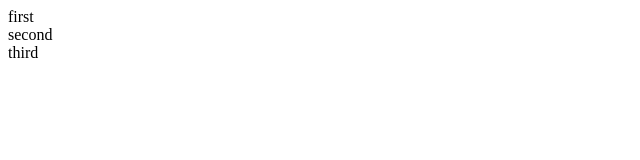
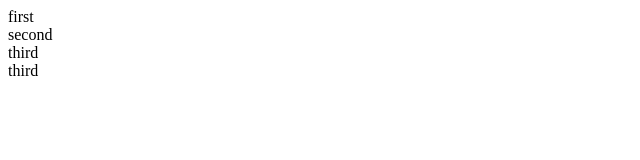
Before and after one commit to fz-leaf/project_01, a website: page index.html in a window 1280 px wide. Shown: the full height of the page, 0-640 px from the left. Drawn offline with Linux system fonts and the light colour scheme.

Commit message:
最后一次

```diff
--- a/index.html
+++ b/index.html
@@ -11,6 +11,7 @@
     <div>first</div>
     <div>second</div>
     <div>third</div>
+    <div>third</div>
 </body>
 
 </html>
```
